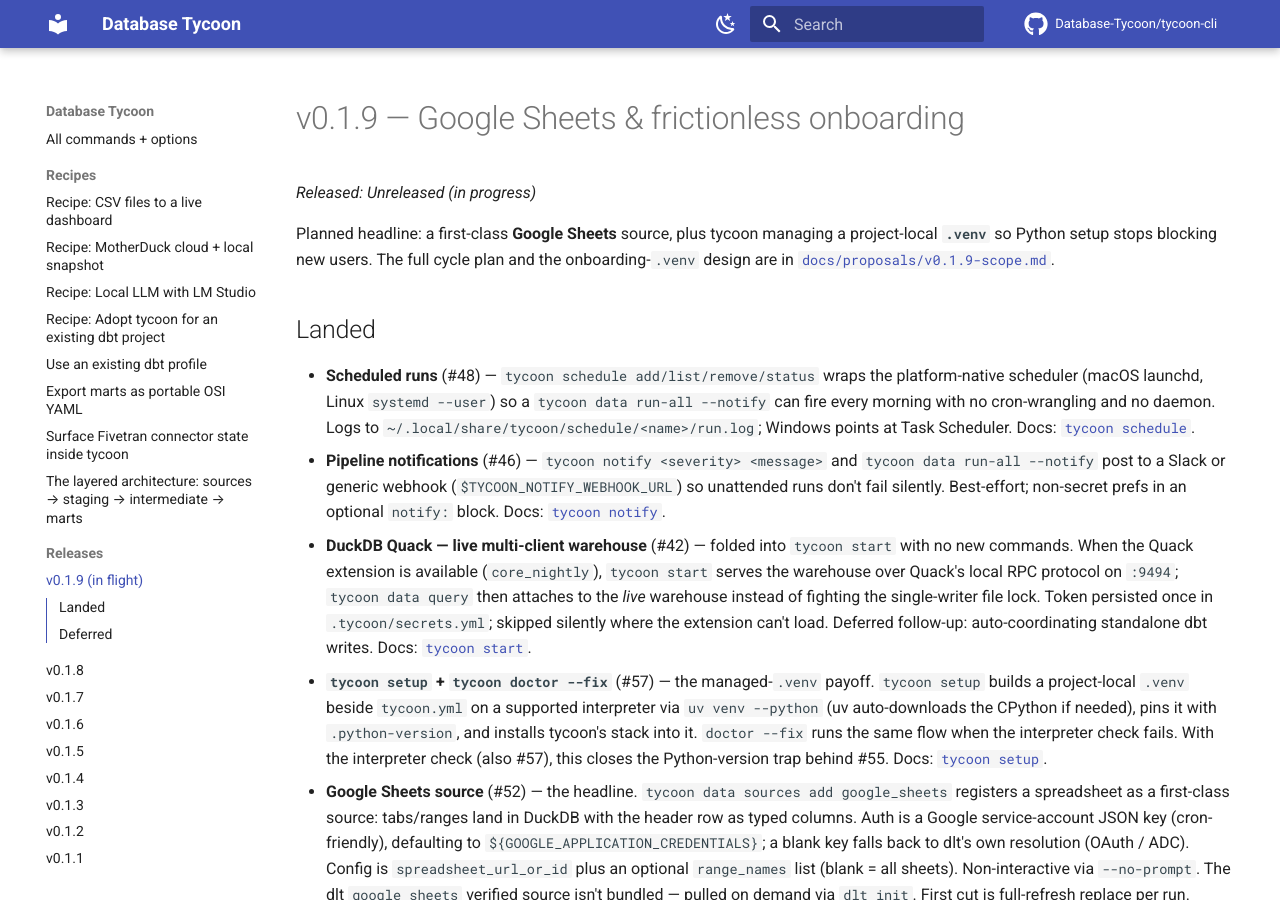
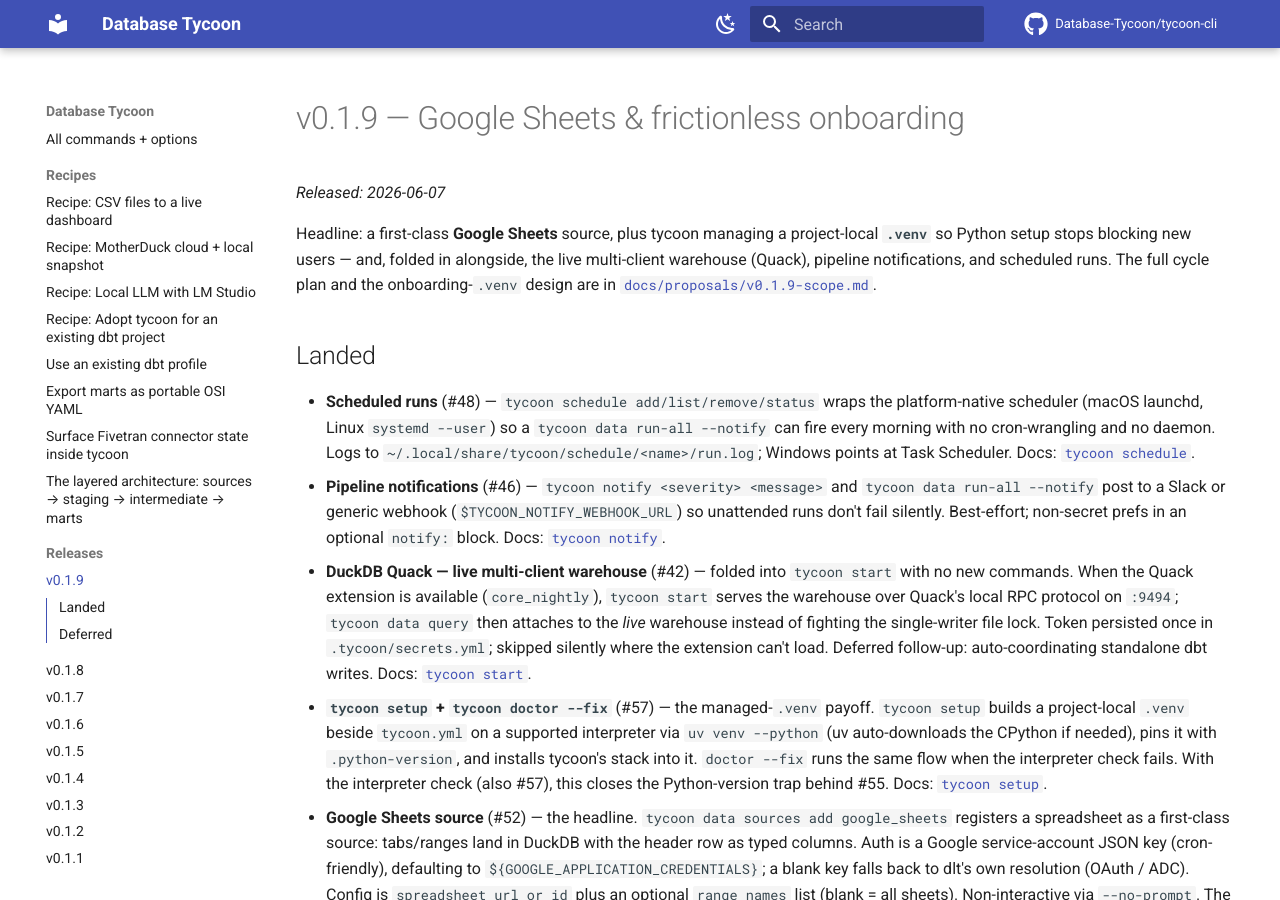
Before and after one commit to Database-Tycoon/tycoon-cli, an MkDocs documentation site: the page built from docs/releases/v0.1.9.md, in a window 1280 px wide and 900 px high. Built offline with MkDocs 1.6.1 and Material for MkDocs 9.7.7, drawn with Linux system fonts in a browser that asks for light colours; comment, search, counter and statistics services are not loaded.

Commit message:
release(v0.1.9): bump version to 0.1.9 + set release date 2026-06-07
Version coherence for the publish.yml preflight gate:
- pyproject.toml + src/tycoon/__init__.py → 0.1.9
- CHANGELOG.md `## [0.1.9] - 2026-06-07` (was Unreleased)
- docs/releases/v0.1.9.md `_Released: 2026-06-07_` + past-tense intro
- mkdocs nav `v0.1.9` (dropped "in flight")

Local preflight all green: pytest (721 passed), ruff, mkdocs --strict,
uv build (wheel + sdist), tycoon --version → 0.1.9.

Co-Authored-By: Claude Opus 4.8 (1M context) <noreply@anthropic.com>

```diff
--- a/docs/releases/v0.1.9.md
+++ b/docs/releases/v0.1.9.md
@@ -1,10 +1,12 @@
 # v0.1.9 — Google Sheets & frictionless onboarding
 
-_Released: Unreleased (in progress)_
+_Released: 2026-06-07_
 
-Planned headline: a first-class **Google Sheets** source, plus tycoon
-managing a project-local **`.venv`** so Python setup stops blocking new
-users. The full cycle plan and the onboarding-`.venv` design are in
+Headline: a first-class **Google Sheets** source, plus tycoon managing a
+project-local **`.venv`** so Python setup stops blocking new users — and,
+folded in alongside, the live multi-client warehouse (Quack), pipeline
+notifications, and scheduled runs. The full cycle plan and the
+onboarding-`.venv` design are in
 [`docs/proposals/v0.1.9-scope.md`](../proposals/v0.1.9-scope.md).
 
 ## Landed
--- a/mkdocs.yml
+++ b/mkdocs.yml
@@ -123,7 +123,7 @@ nav:
     - recipes/fivetran-metadata.md
     - recipes/layered-architecture.md
   - Releases:
-    - "v0.1.9 (in flight)": releases/v0.1.9.md
+    - "v0.1.9": releases/v0.1.9.md
     - "v0.1.8": releases/v0.1.8.md
     - "v0.1.7": releases/v0.1.7.md
     - "v0.1.6": releases/v0.1.6.md
--- a/pyproject.toml
+++ b/pyproject.toml
@@ -4,7 +4,7 @@ build-backend = "hatchling.build"
 
 [project]
 name = "database-tycoon"
-version = "0.1.8"
+version = "0.1.9"
 description = "Database Tycoon — local-first analytics CLI that adapts to your existing data stack"
 readme = "README.md"
 license = {text = "MIT"}
--- a/src/tycoon/__init__.py
+++ b/src/tycoon/__init__.py
@@ -1,3 +1,3 @@
 """Database Tycoon — local-first analytics CLI for exploring any dataset."""
 
-__version__ = "0.1.8"
+__version__ = "0.1.9"
```
Also changed, not shown: CHANGELOG.md (+2 -2 lines).
